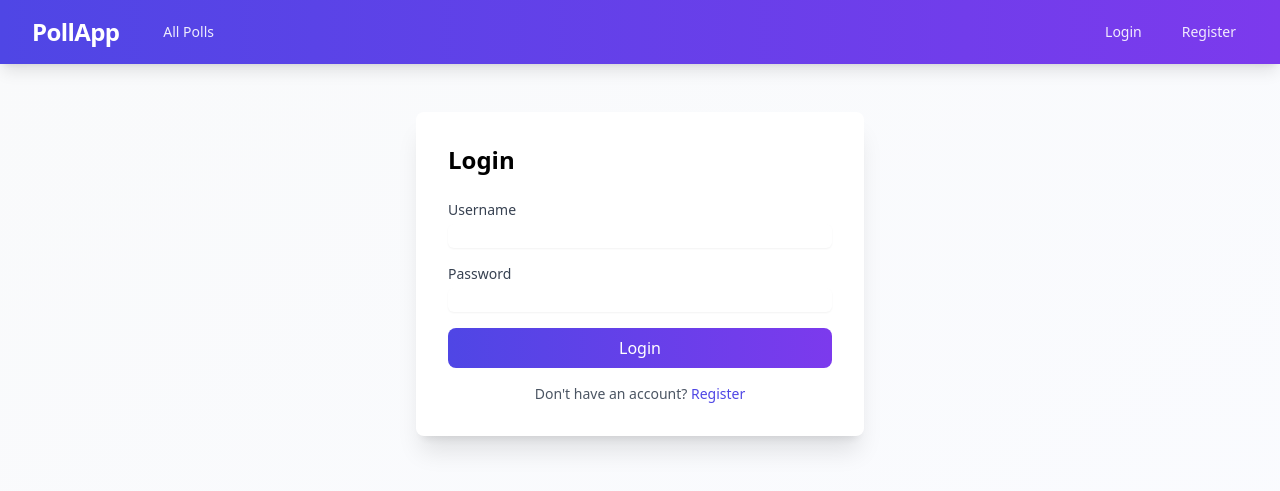
After one commit to PawiX25/PollApp, a Flask app: page /login in a window 1280 px wide. The commit adds this page. Shown: the top 491 px of the page. Run offline with Flask 3, Linux system fonts and the light colour scheme; some libraries are stand-ins or nearby versions.

Commit message:
Implement user authentication with registration and login functionality

```diff
--- a/app.py
+++ b/app.py
@@ -1,5 +1,7 @@
 from flask import Flask, render_template, request, redirect, url_for, flash, session
 from flask_sqlalchemy import SQLAlchemy
+from flask_login import LoginManager, UserMixin, login_user, logout_user, login_required, current_user
+from werkzeug.security import generate_password_hash, check_password_hash
 from datetime import datetime, timezone
 from dotenv import load_dotenv
 import os
@@ -12,6 +14,26 @@ app.config['SQLALCHEMY_DATABASE_URI'] = 'sqlite:///polls.db'
 app.config['SECRET_KEY'] = os.getenv('FLASK_SECRET_KEY')
 db = SQLAlchemy(app)
 
+login_manager = LoginManager()
+login_manager.init_app(app)
+login_manager.login_view = 'login'
+
+class User(UserMixin, db.Model):
+    id = db.Column(db.Integer, primary_key=True)
+    username = db.Column(db.String(80), unique=True, nullable=False)
+    password_hash = db.Column(db.String(200), nullable=False)
+    polls = db.relationship('Poll', backref='author', lazy=True)
+
+    def set_password(self, password):
+        self.password_hash = generate_password_hash(password)
+
+    def check_password(self, password):
+        return check_password_hash(self.password_hash, password)
+
+@login_manager.user_loader
+def load_user(id):
+    return User.query.get(int(id))
+
 class Poll(db.Model):
     id = db.Column(db.Integer, primary_key=True)
     slug = db.Column(db.String(100), unique=True, nullable=False)
@@ -19,6 +41,7 @@ class Poll(db.Model):
     created_at = db.Column(db.DateTime, default=datetime.utcnow)
     expires_at = db.Column(db.DateTime, nullable=True)
     options = db.relationship('Option', backref='poll', lazy=True, cascade='all, delete-orphan')
+    user_id = db.Column(db.Integer, db.ForeignKey('user.id'), nullable=False)
 
     def reset_votes(self):
         for option in self.options:
@@ -60,7 +83,49 @@ def index():
     polls = Poll.query.order_by(Poll.created_at.desc()).all()
     return render_template('index.html', polls=polls)
 
+@app.route('/register', methods=['GET', 'POST'])
+def register():
+    if request.method == 'POST':
+        username = request.form['username']
+        password = request.form['password']
+
+        if User.query.filter_by(username=username).first():
+            flash('Username already exists', 'error')
+            return render_template('register.html')
+
+        user = User(username=username)
+        user.set_password(password)
+        db.session.add(user)
+        db.session.commit()
+
+        flash('Registration successful!', 'success')
+        return redirect(url_for('login'))
+
+    return render_template('register.html')
+
+@app.route('/login', methods=['GET', 'POST'])
+def login():
+    if request.method == 'POST':
+        username = request.form['username']
+        password = request.form['password']
+        user = User.query.filter_by(username=username).first()
+
+        if user and user.check_password(password):
+            login_user(user)
+            return redirect(url_for('index'))
+
+        flash('Invalid username or password', 'error')
+
+    return render_template('login.html')
+
+@app.route('/logout')
+@login_required
+def logout():
+    logout_user()
+    return redirect(url_for('index'))
+
 @app.route('/create', methods=['GET', 'POST'])
+@login_required
 def create():
     if request.method == 'POST':
         question = request.form['question'].strip()
@@ -84,7 +149,8 @@ def create():
             poll = Poll(
                 question=question,
                 slug=Poll().generate_slug(),
-                expires_at=expires_at
+                expires_at=expires_at,
+                user_id=current_user.id
             )
             db.session.add(poll)
 
--- a/requirements.txt
+++ b/requirements.txt
@@ -2,3 +2,4 @@ flask==2.2.5
 flask-sqlalchemy==3.0.2
 python-dotenv==1.0.0
 gunicorn==21.2.0
+flask-login==0.6.2
--- a/templates/base.html
+++ b/templates/base.html
@@ -18,8 +18,19 @@
                     <a href="{{ url_for('landing') }}" class="text-2xl font-black text-white tracking-tight">PollApp</a>
                     <div class="hidden md:flex space-x-4">
                         <a href="{{ url_for('index') }}" class="text-white/90 hover:text-white px-3 py-2 rounded-md text-sm font-medium">All Polls</a>
-                        <a href="{{ url_for('create') }}" class="text-white/90 hover:text-white px-3 py-2 rounded-md text-sm font-medium">Create Poll</a>
+                        {% if current_user.is_authenticated %}
+                            <a href="{{ url_for('create') }}" class="text-white/90 hover:text-white px-3 py-2 rounded-md text-sm font-medium">Create Poll</a>
+                        {% endif %}
                     </div>
+                </div>
+                <div class="flex items-center space-x-4">
+                    {% if current_user.is_authenticated %}
+                        <span class="text-white/90">{{ current_user.username }}</span>
+                        <a href="{{ url_for('logout') }}" class="text-white/90 hover:text-white px-3 py-2 rounded-md text-sm font-medium">Logout</a>
+                    {% else %}
+                        <a href="{{ url_for('login') }}" class="text-white/90 hover:text-white px-3 py-2 rounded-md text-sm font-medium">Login</a>
+                        <a href="{{ url_for('register') }}" class="text-white/90 hover:text-white px-3 py-2 rounded-md text-sm font-medium">Register</a>
+                    {% endif %}
                 </div>
             </div>
         </div>
--- /dev/null
+++ b/templates/login.html
@@ -0,0 +1,29 @@
+{% extends "base.html" %}
+
+{% block content %}
+<div class="max-w-md mx-auto">
+    <div class="bg-white shadow-xl rounded-lg p-8">
+        <h1 class="text-2xl font-bold mb-6">Login</h1>
+        <form method="post" class="space-y-4">
+            <div>
+                <label class="block text-sm font-medium text-gray-700">Username</label>
+                <input type="text" name="username" required
+                       class="mt-1 block w-full rounded-md border-gray-300 shadow-sm focus:border-indigo-500 focus:ring-indigo-500">
+            </div>
+            <div>
+                <label class="block text-sm font-medium text-gray-700">Password</label>
+                <input type="password" name="password" required
+                       class="mt-1 block w-full rounded-md border-gray-300 shadow-sm focus:border-indigo-500 focus:ring-indigo-500">
+            </div>
+            <button type="submit"
+                    class="w-full gradient-bg text-white rounded-lg px-4 py-2 hover-scale">
+                Login
+            </button>
+        </form>
+        <p class="mt-4 text-center text-sm text-gray-600">
+            Don't have an account?
+            <a href="{{ url_for('register') }}" class="text-indigo-600 hover:text-indigo-800">Register</a>
+        </p>
+    </div>
+</div>
+{% endblock %}
```
Also changed, not shown: templates/register.html (added, +29 -0 lines).
